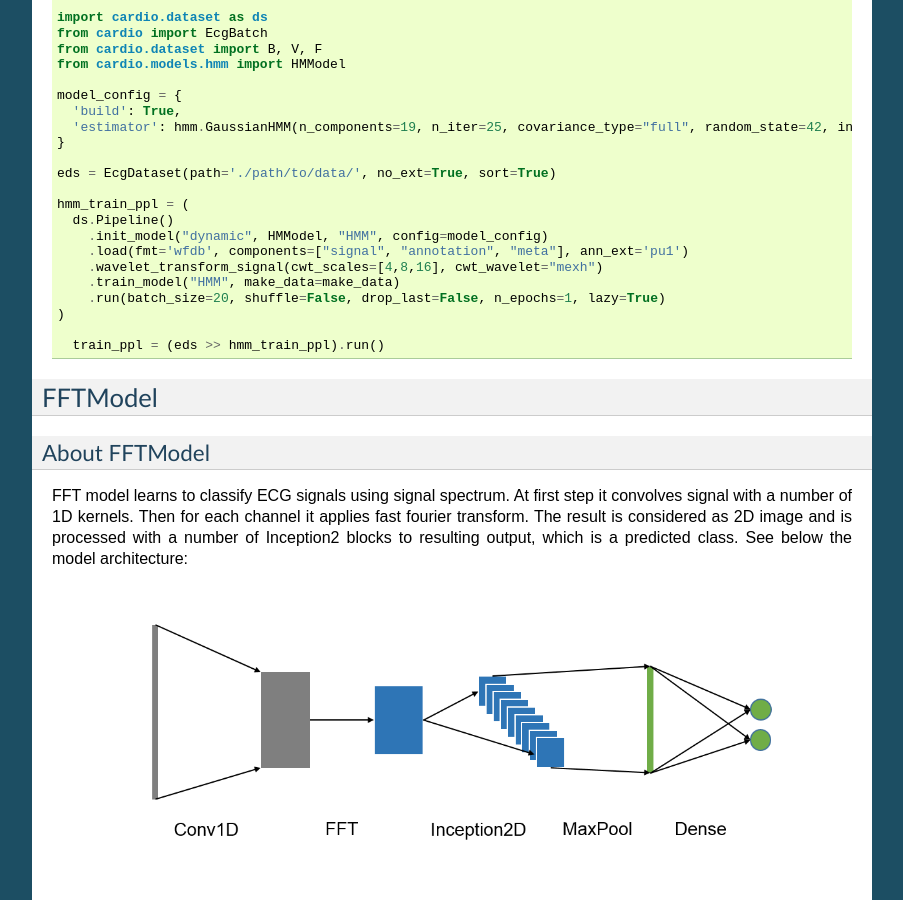
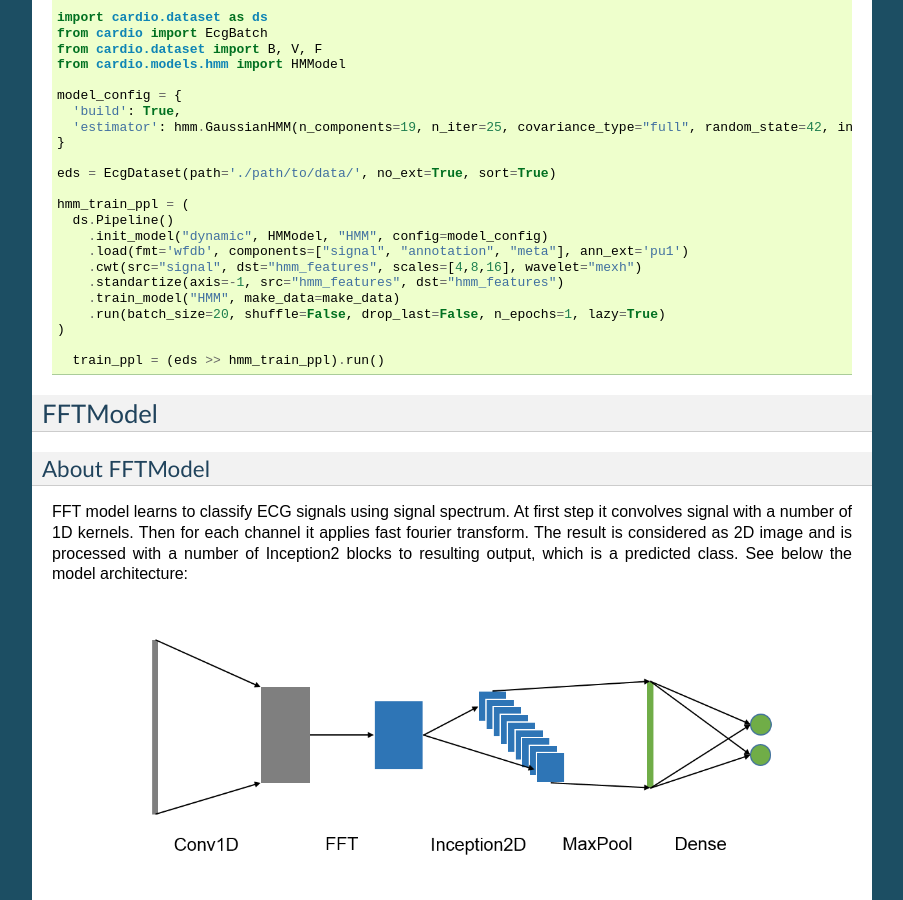
Before and after one commit to analysiscenter/cardio, a Sphinx documentation site: the page built from docs/modules/models.rst, in a window 1280 px wide and 900 px high, scrolled down 2069 px. Shown: the whole window, without its empty margins (198-1101 px from the left). Built offline with Sphinx 7.4.7, drawn with Linux system fonts in a browser that asks for light colours.

Commit message:
Update documentation for hmmodel in docs

```diff
--- a/docs/modules/models.rst
+++ b/docs/modules/models.rst
@@ -91,7 +91,8 @@
     ds.Pipeline()
       .init_model("dynamic", HMModel, "HMM", config=model_config)
       .load(fmt='wfdb', components=["signal", "annotation", "meta"], ann_ext='pu1')
-      .wavelet_transform_signal(cwt_scales=[4,8,16], cwt_wavelet="mexh")
+      .cwt(src="signal", dst="hmm_features", scales=[4,8,16], wavelet="mexh")
+      .standartize(axis=-1, src="hmm_features", dst="hmm_features")
       .train_model("HMM", make_data=make_data)
       .run(batch_size=20, shuffle=False, drop_last=False, n_epochs=1, lazy=True)
   )
```
